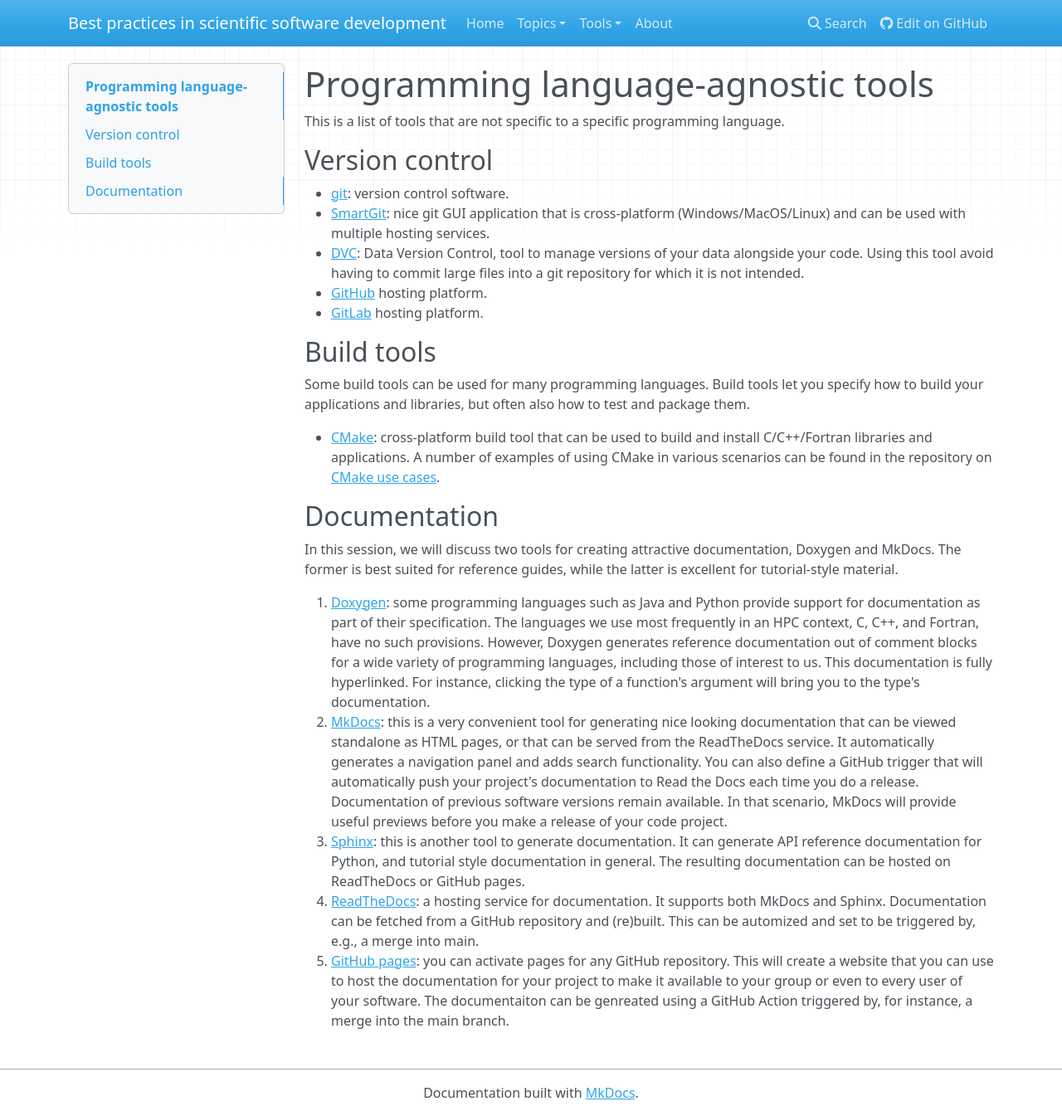
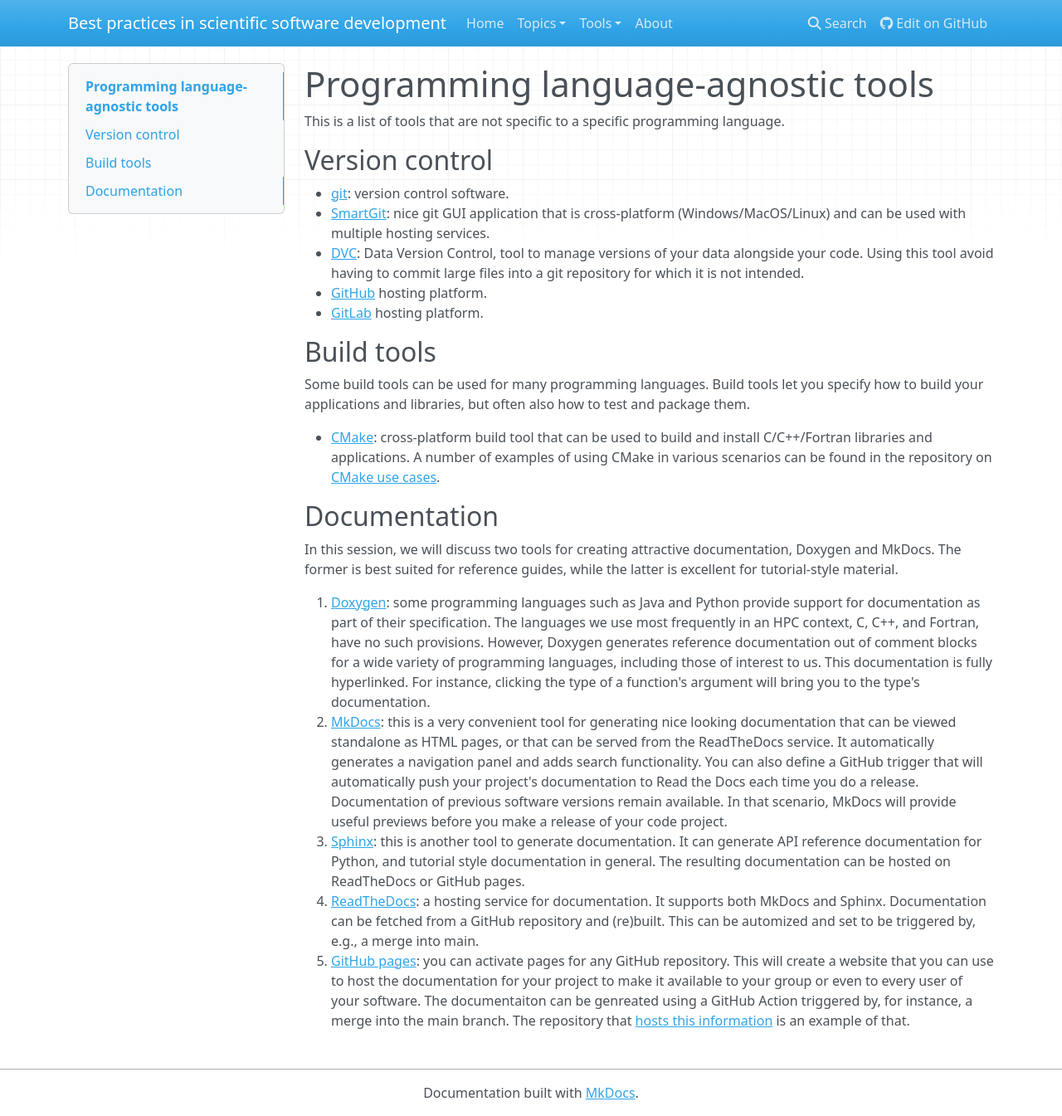
Before and after one commit to gjbex/Best-practices-for-scientific-computing, an MkDocs documentation site: the page built from docs/tools/general.md, in a window 1280 px wide and 1345 px high. Shown: the whole window at 83% size. Built offline with MkDocs 1.6.1, drawn with Linux system fonts in a browser that asks for light colours; nearby versions of some CDN libraries.

Commit message:
Add link to Github pages example

```diff
--- a/docs/tools/general.md
+++ b/docs/tools/general.md
@@ -64,4 +64,7 @@
    will create a website that you can use to host the documentation for your
    project to make it available to your group or even to every user of your
    software.  The documentaiton can be genreated using a GitHub Action
-   triggered by, for instance, a merge into the main branch.
+   triggered by, for instance, a merge into the main branch.  The repository
+   that [hosts this
+   information](https://github.com/gjbex/Best-practices-in-programming) is an
+   example of that.
```
